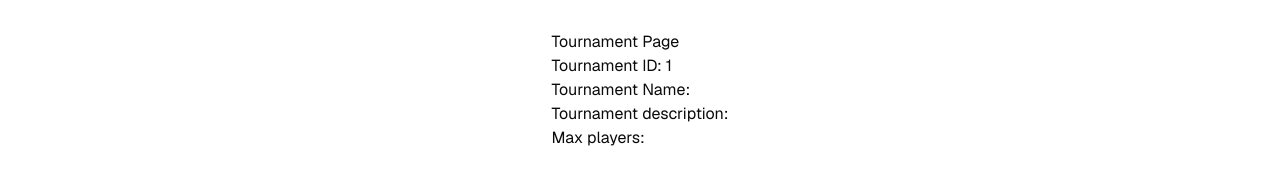
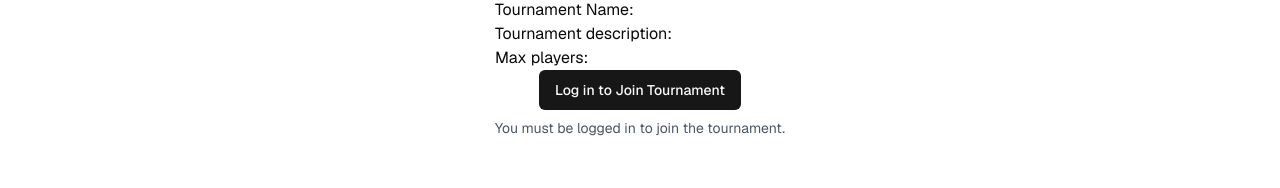
Before and after one commit to Laremies/tournament-platform, a Next.js app: page /tournaments/1 in a window 1280 px wide. Shown: the part 134-322 px from the top of the page. Built offline with nearby package versions, Linux system fonts and the light colour scheme; no server answers; the database is empty.

Commit message:
fix: small changes

```diff
--- a/app/layout.tsx
+++ b/app/layout.tsx
@@ -35,7 +35,7 @@ export default function RootLayout({
           disableTransitionOnChange
         >
           <main className="min-h-screen flex flex-col items-center">
-            <div className="flex-1 w-full flex flex-col gap-20 items-center">
+            <div className="flex-1 w-full flex flex-col items-center">
               <nav className="w-full flex space-between border-b border-b-foreground/10 h-16">
                 <div className="w-full flex justify-between items-center p-3 px-5 text-sm">
                   <div className="flex gap-5 items-center font-semibold">
--- /dev/null
+++ b/app/tournaments/[tournamentId]/loading.tsx
@@ -0,0 +1,5 @@
+export default function Loading() {
+  return (
+    <p>Loading...</p>
+  );
+}
--- a/app/tournaments/[tournamentId]/page.tsx
+++ b/app/tournaments/[tournamentId]/page.tsx
@@ -1,4 +1,6 @@
+import { JoinButton } from '@/components/tournament/join-button';
 import { getTournamentById } from '@/lib/actions';
+import { createClient } from '@/utils/supabase/server';
 
 interface Params {
     tournamentId: string;
@@ -11,6 +13,7 @@ const TournamentPage = async ({ params }: { params: Params }) => {
         return <p>No tournament ID provided</p>
     }
     const { tournament, error } = await getTournamentById(id)
+    const { data  } = await createClient().auth.getUser();
 
     return (
         <div>
@@ -19,6 +22,8 @@ const TournamentPage = async ({ params }: { params: Params }) => {
             <p>Tournament Name: {tournament?.name}</p>
             <p>Tournament description: {tournament?.description}</p>
             <p>Max players: {tournament?.max_player_count}</p>
+            {data && <JoinButton user = {data.user} />}
+
         </div>
     );
 };
--- a/components/tournament-form-modal.tsx
+++ b/components/tournament-form-modal.tsx
@@ -18,6 +18,7 @@ import { createClient } from '@/utils/supabase/client';
 import { useToast } from "@/hooks/use-toast"
 import { useRouter } from "next/navigation"
 import { User } from '@supabase/supabase-js';
+import { Checkbox } from "./ui/checkbox"
 
 const supabase = createClient()
 
@@ -118,6 +119,12 @@ export default function TournamentFormModal() {
                                 min="1"
                                 className="col-span-3"
                             />
+
+                                <Label htmlFor="isPrivate" className="text-right">
+                                    Make private
+                                </Label>
+                                <Checkbox id="isPrivate" name="isPrivate" />
+
                         </div>
                         <div className="flex justify-end items-center">
                             <SubmitButton />
--- /dev/null
+++ b/components/tournament/join-button.tsx
@@ -0,0 +1,75 @@
+'use client'
+
+import { useState } from 'react'
+import { Button } from "@/components/ui/button"
+import { useToast } from '@/hooks/use-toast'  // Adjust the import based on your project structure
+import { User } from '@supabase/supabase-js'
+import { useRouter } from "next/navigation"
+
+
+
+interface JoinButtonProps {
+    user: User | null;
+  }
+
+export function JoinButton({ user }: JoinButtonProps) {
+    const router = useRouter();
+  const [isJoining, setIsJoining] = useState(false)
+  const { toast } = useToast()
+
+  const handleJoin = async () => {
+    setIsJoining(true)
+
+    try {
+      const result = await new Promise<{ message: string }>((resolve) => { //make action, the action sould revalidate tournament data rerender everything
+        setTimeout(() => {
+          resolve({ message: 'Successfully joined the tournament!' });
+        }, 2000);
+      })
+
+      // Display success toast message
+      toast({
+        title: "Success",
+        description: result.message,
+      })
+
+    } catch (error) {
+      // Handle error if needed
+    } finally {
+      setIsJoining(false)
+    }
+  }
+
+  const handleLoginRedirect = () => {
+    // Redirect to login page
+    router.push('/sign-in')
+  }
+
+  if (!user) {
+    return (
+      <div className="text-center">
+        <Button
+          onClick={handleLoginRedirect}
+          className="w-full sm:w-auto"
+        >
+          Log in to Join Tournament
+        </Button>
+        <p className="mt-2 text-sm text-gray-600">
+          You must be logged in to join the tournament.
+        </p>
+      </div>
+    )
+  }
+
+  return (
+    <div className="text-center">
+      <Button
+        onClick={handleJoin}
+        disabled={isJoining}
+        className="w-full sm:w-auto"
+      >
+        {isJoining ? 'Joining...' : 'Join Tournament'}
+      </Button>
+    </div>
+  )
+}
--- a/lib/actions.ts
+++ b/lib/actions.ts
@@ -17,6 +17,7 @@ export async function submitTournament(prevState: any, formData: FormData) {
         description: formData.get('description') as string,
         creator_id: userObject.data.user.id,
         max_player_count: parseInt(formData.get('maxPlayers') as string),
+        private: formData.get('isPrivate') === 'on',
     }
 
     const { data: tournament, error } = await supabase.from('tournaments').insert([data]).select();
```
